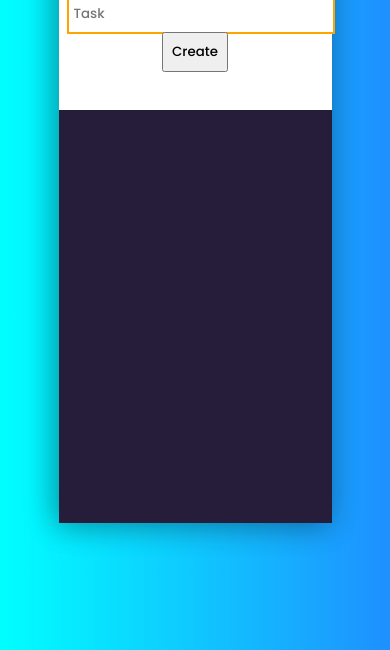
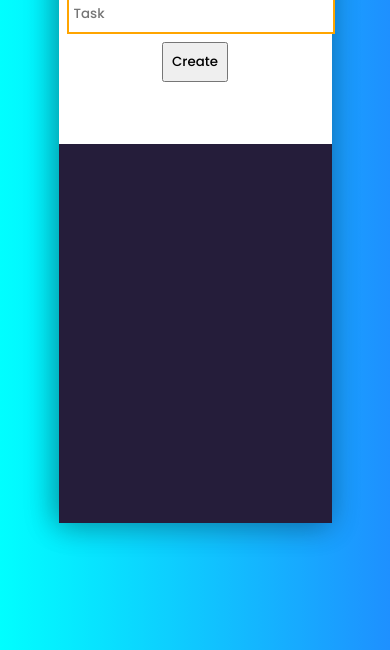
Before and after one commit to TCABrij/todo, a plain HTML site: page index.html in a window 390 px wide. Shown: the part 194-844 px from the top of the page. Drawn offline with Linux system fonts and the light colour scheme.

Commit message:
add media queries for mobile devices,

```diff
--- a/style.css
+++ b/style.css
@@ -129,6 +129,16 @@ input:focus{
     background-color: red;
 }
 
+@media (max-width: 423px){
+    .btn{
+        display: block;
+        margin-inline: auto;
+        margin-top: 10px;
+    }
+    .output-box{
+        height: 45vh;
+    }
+}
 
 
 
```
